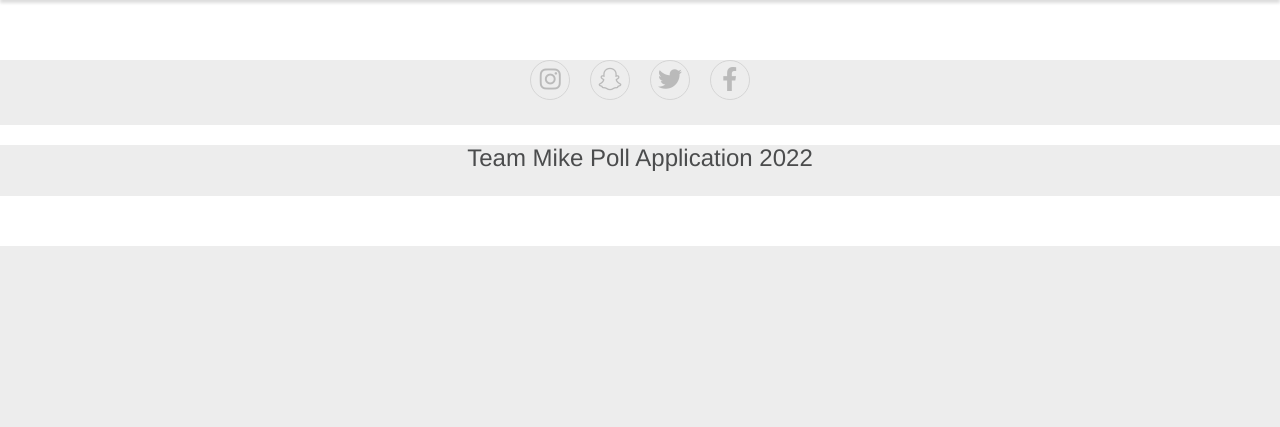
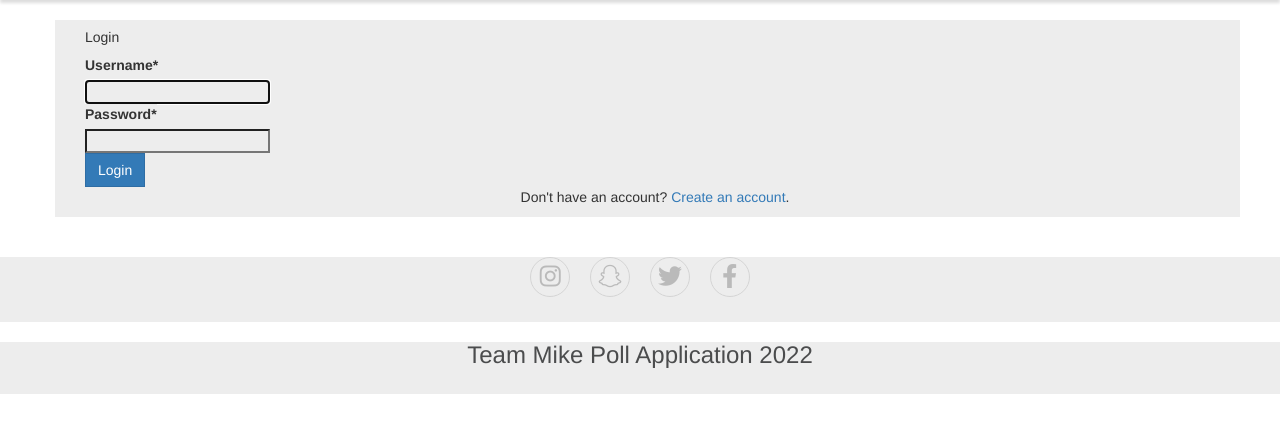
Before and after one commit to msanders13/poll_app, a Django app: page /login/ in a window 1280 px wide. Shown: the part 52-479 px from the top of the page. Run offline with Django 3.2, Linux system fonts and the light colour scheme; some libraries are stand-ins or nearby versions.

Commit message:
628changes

```diff
--- a/poll/templates/poll/base.html
+++ b/poll/templates/poll/base.html
@@ -1,4 +1,7 @@
 {% load static %}
+{% load widget_tweaks %}
+
+{% load crispy_forms_tags %}
 
 <!DOCTYPE html>
 <html lang="en">
--- a/poll/templates/poll/login.html
+++ b/poll/templates/poll/login.html
@@ -1,14 +1,17 @@
 {% extends "poll/base.html" %}
+{% load crispy_forms_tags %}
+{% block title %}Login{% endblock %}
 
-{% block content %}
+{% block main %}
 
 
 
 <!--Login-->
 <div class="container py-5">
-<h1>Login</h1>
+<h5>Login</h5>
 <form method="POST">
 {% csrf_token %}
+{{ login_form|crispy }}
 <button class="btn btn-primary" type="submit">Login</button>
 </form>
 <p class="text-center">Don't have an account? <a href="/register">Create an account</a>.</p>
--- a/poll/views.py
+++ b/poll/views.py
@@ -1,6 +1,6 @@
 from django.shortcuts import render, redirect
 from django.http import HttpResponse
-from django.contrib.auth import login, authenticate
+from django.contrib.auth import login as dj_login, authenticate
 from django.contrib import messages
 from django.contrib.auth.forms import AuthenticationForm
 from .forms import CreatePollForm, NewUserForm
@@ -62,12 +62,12 @@ def register(request):
         form = NewUserForm(request.POST)
         if form.is_valid():
             user = form.save()
-            login(request, user)
+            dj_login(request, user)
             messages.success(request, 'Registration successful')
             return redirect('poll/home.html')
         messages.error(request, 'Unsuccessful registration. Invalid information')
     form = NewUserForm()
-    return render (request, 'poll/register.html')
+    return render (request, template_name='poll/register.html', context={'register_form':form})
 
 def login(request):
 	if request.method == "POST":
@@ -77,7 +77,7 @@ def login(request):
 			password = form.cleaned_data.get('password')
 			user = authenticate(username=username, password=password)
 			if user is not None:
-				login(request, user)
+				dj_login(request, user)
 				messages.info(request, f"You are now logged in as {username}.")
 				return redirect("poll/home.html")
 			else:
```
Also changed, not shown: poll/templates/poll/register.html (+6 -3 lines), db.sqlite3.
